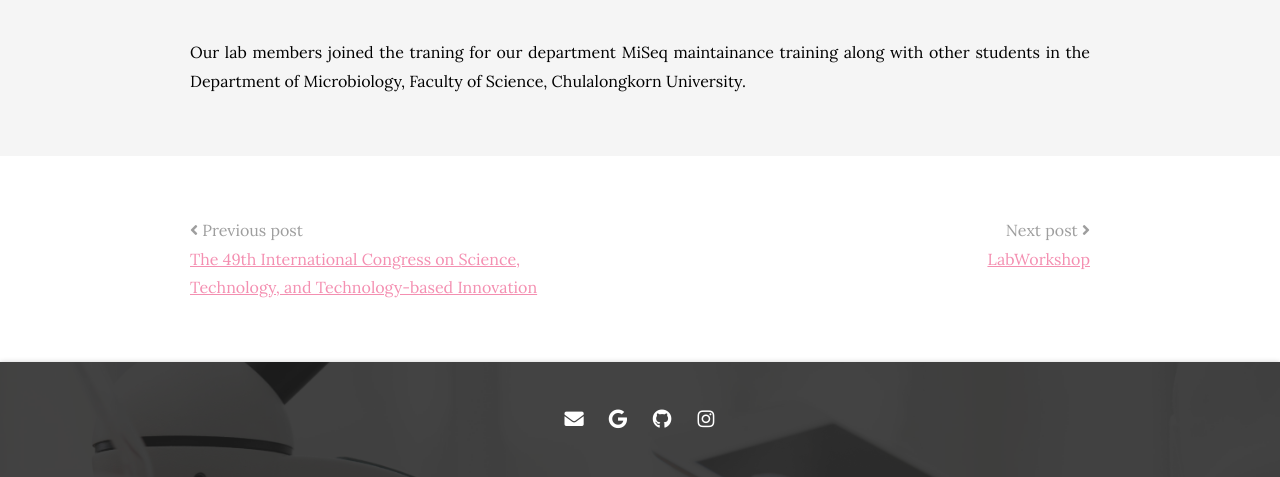
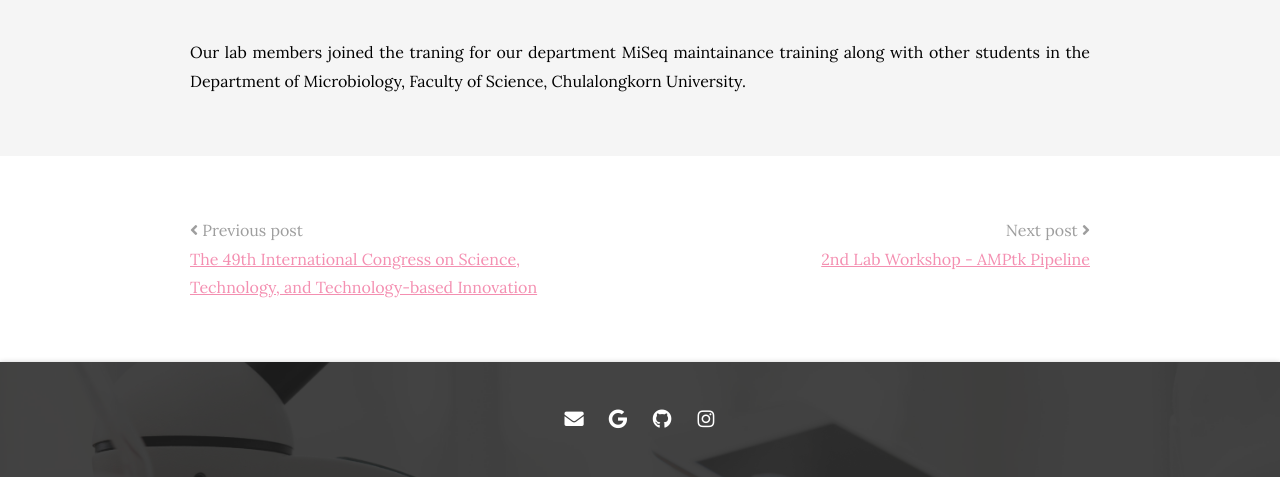
Before and after one commit to natpombubpa-lab/natpombubpa-lab.github.io, a Jekyll site: the page built from _posts/2024-03-04-MiseqTraining.md, in a window 1280 px wide. Shown: the part 847-1324 px from the top of the page. Built offline with Jekyll 4.4.1, drawn with Linux system fonts in a browser that asks for light colours; nearby versions of some CDN libraries.

Commit message:
Update 2024-04-05-2ndLabMiniWorkshop.md

```diff
--- a/_posts/2024-04-05-2ndLabMiniWorkshop.md
+++ b/_posts/2024-04-05-2ndLabMiniWorkshop.md
@@ -1,5 +1,5 @@
 ---
-title: LabWorkshop
+title: 2nd Lab Workshop - AMPtk Pipeline
 image: images/blog/2024_miniworkshop.png
 author: Niar Ibrahim
 member: Niar Ibrahim
@@ -9,7 +9,7 @@ tags:
 ---
 
 ## Second Mini Workshop Workshop for Lab Members
-### "Processing of metabarcoding amplicon by using AmpTK (Amplicon Tool Kit) pipeline"
+### "Processing of metabarcoding amplicon by using AMPtk (Amplicon Tool Kit) pipeline"
 
 {%
   include figure.html
```
